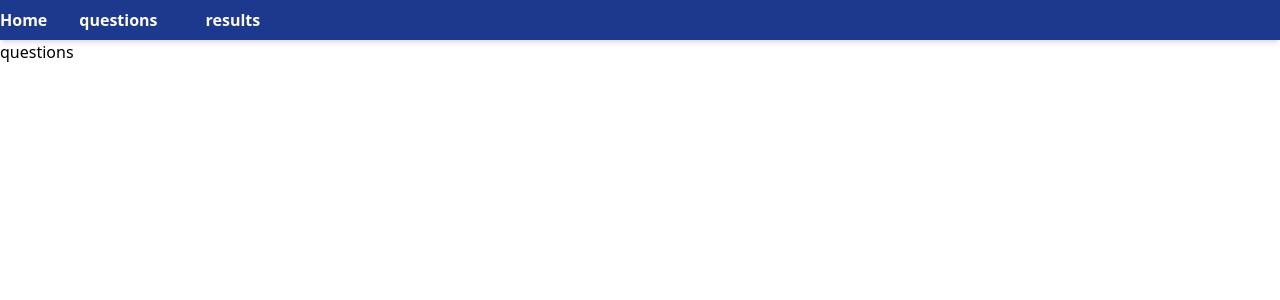
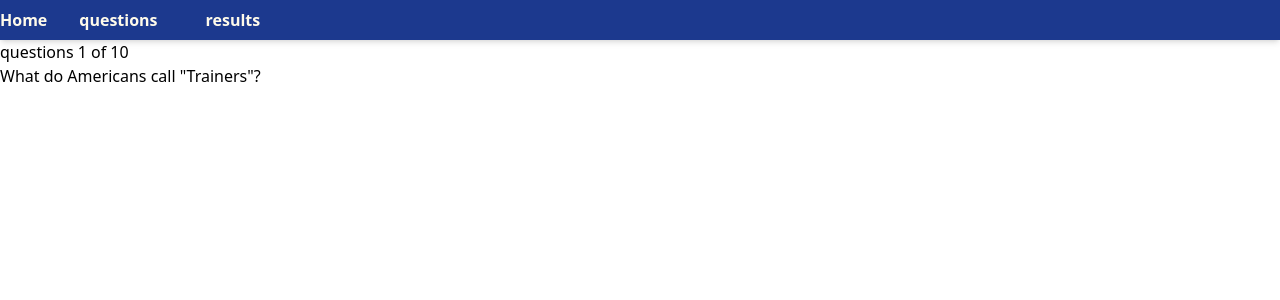
Before and after one commit to louiz8022/two-sides-of-english, a React (Vite) app: page /questions in a window 1280 px wide. Shown: the top 300 px of the page. Built offline with nearby package versions, Linux system fonts and the light colour scheme; a web font is replaced by a local one.

Commit message:
iniciado a questions do projeto Triplanet

```diff
--- a/src/pages/Home/index.jsx
+++ b/src/pages/Home/index.jsx
@@ -2,6 +2,7 @@ import { Brain } from "lucide-react"
 import { Navbar } from "../../components/NavBar"
 import { BookOpen } from "lucide-react"
 import { Play } from "lucide-react"
+import { Link } from "react-router-dom"
 
 export const Home = () => {
 
@@ -17,7 +18,7 @@ export const Home = () => {
                 </article>
 
                 <div className="grid lg:grid-cols-3 space-y-5 space-x-5">
-                    <section className="space-y-4">
+                    <section className="space-y-4 w-max h-max">
                         <figure className="w-36 h-36 rounded-full bg-pink-300 flex items-center justify-center ">
                             <BookOpen size="70px" color="white" />
                         </figure>
@@ -25,24 +26,26 @@ export const Home = () => {
                         <p className="text-center text-lg font-medium">10 Questions</p>
                     </section>
 
-                    <section className="space-y-4">
+                    <section className="space-y-4 w-max h-max">
                         <figure className="w-36 h-36 rounded-full bg-blue-400 flex items-center justify-center ">
-                        <Brain size="70px" color="white" />
+                            <Brain size="70px" color="white" />
                         </figure>
                         <p className="text-center text-lg font-medium"  >Learn and Discover</p>
                     </section>
 
-                    <section className="space-y-4">
+                    <section className="space-y-4 w-max h-max">
                         <figure className="w-36 h-36 rounded-full bg-red-400 flex items-center justify-center ">
-                        <Play size="70px" color="white" />
+                            <Play size="70px" color="white" />
                         </figure>
                         <p className="text-center text-lg font-medium">Instant feedback</p>
                     </section>
                 </div>
 
-                <button className="rounded-full text-neutral-50 cursor-pointer text-lg hover:brightness-110 transition-all bg-blue-700 py-4 px-10">
-                    Start Quiz
+                <Link to="/questions">
+                    <button className="rounded-full text-neutral-50 cursor-pointer text-lg hover:brightness-110 transition-all bg-blue-700 py-4 px-10">
+                        Start Quiz
                     </button>
+                </Link>
             </div>
         </main>
     )
--- a/src/pages/Questions/index.jsx
+++ b/src/pages/Questions/index.jsx
@@ -5,7 +5,10 @@ export const Questions = () => {
     return (
         <main>
             <Navbar />
-            <h1>questions</h1>
+            <div>
+            <h2>questions 1 of 10 </h2>
+            <h1>What do Americans call "Trainers"?</h1>
+            </div>
         </main>
     )
 }
```
Also changed, not shown: src/components/NavBar/index.jsx (+6 -3 lines).
